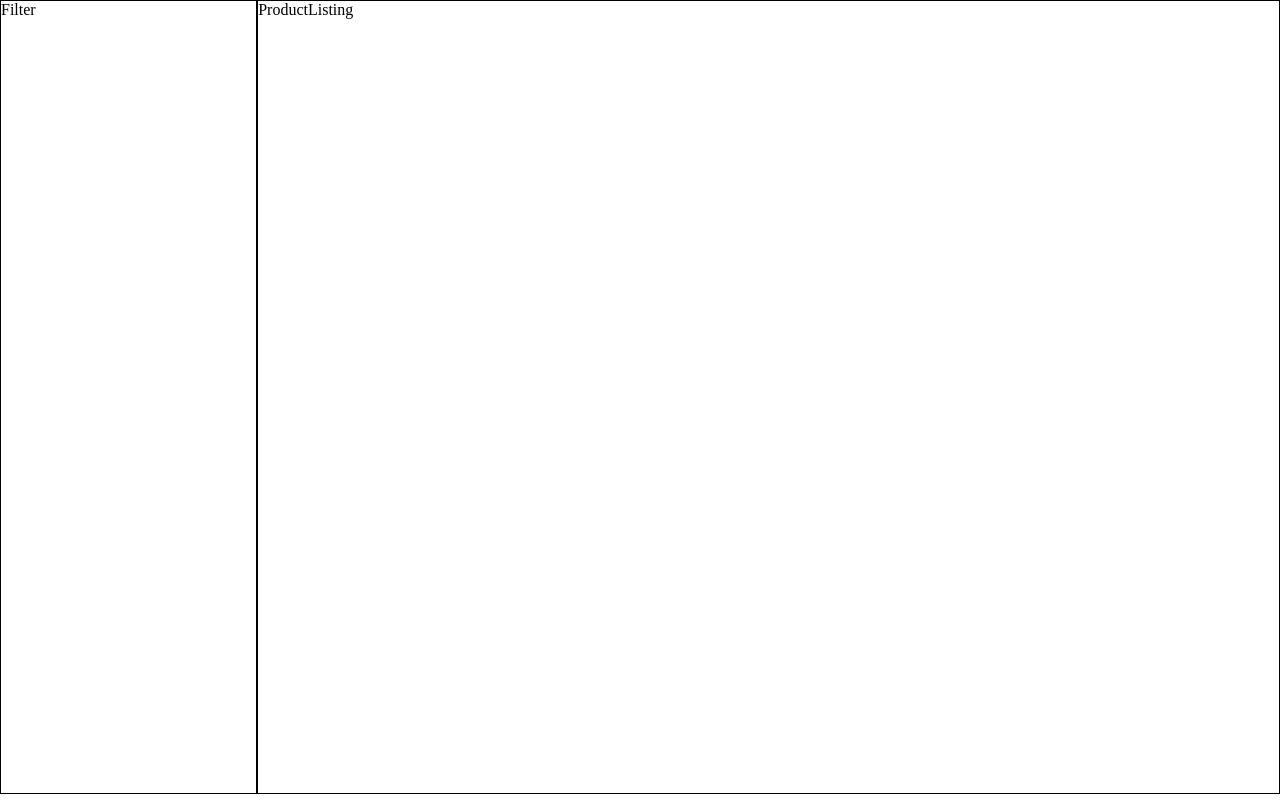
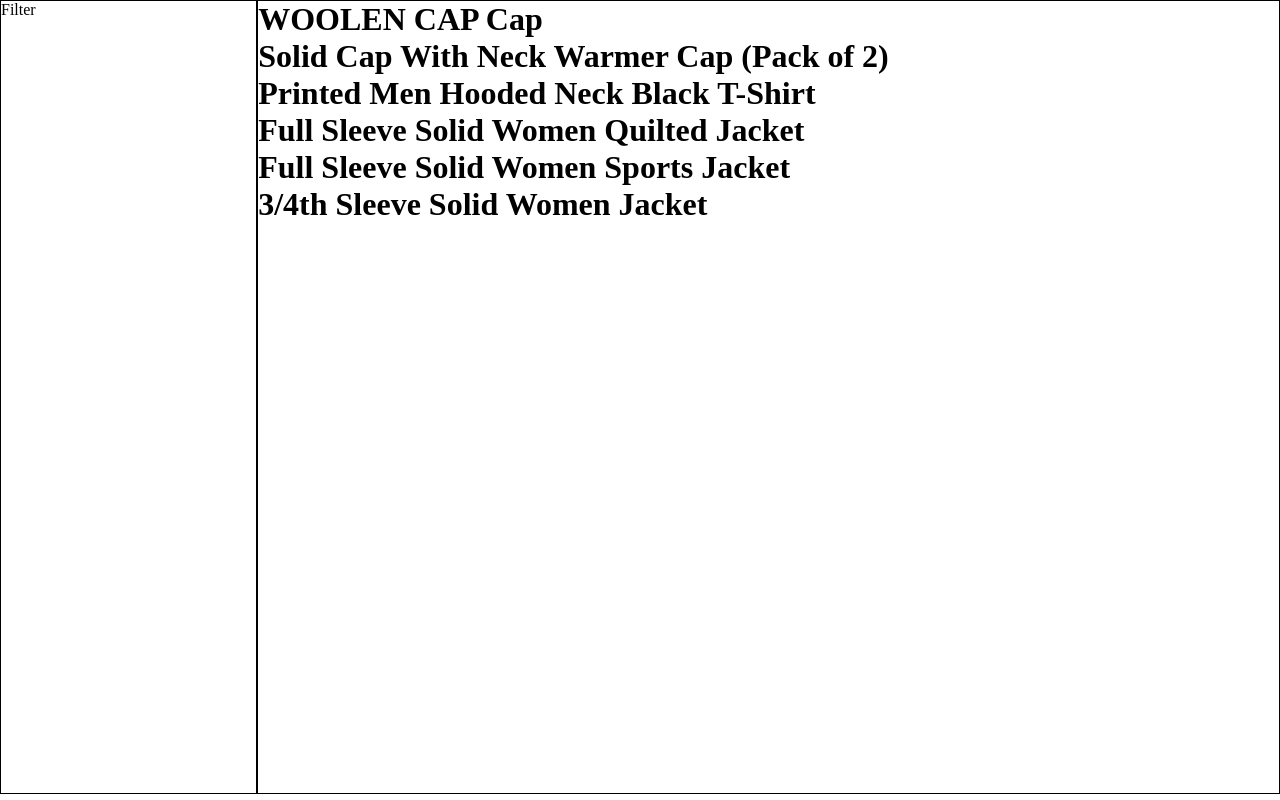
Before and after one commit to 7777chaitanya/roc8-take-home-flipkart, a React (Create React App) app: page / in a window 1280 px wide. Built offline with nearby package versions, Linux system fonts and the light colour scheme.

Commit message:
Added : render product data in child components

```diff
--- a/src/components/ProductListing/ProductListing.jsx
+++ b/src/components/ProductListing/ProductListing.jsx
@@ -1,13 +1,20 @@
 import React, { useContext } from "react";
 import useStyles from "./styles";
 import { FilterStatesContext } from "../../contexts/FilterStatesContext";
+import Products from "./Products/Products";
 
 const ProductListing = () => {
   const classes = useStyles();
-  const { filterState, setFilterState } = useContext(FilterStatesContext);
+  const { filterState, setFilterState, productsToRender } =
+    useContext(FilterStatesContext);
+  console.log("produtlisting => ", productsToRender);
 
   console.log("prod list => ", filterState);
-  return <div className={classes.productListingBody}>ProductListing</div>;
+  return (
+    <div className={classes.productListingBody}>
+      <Products />
+    </div>
+  );
 };
 
 export default ProductListing;
--- /dev/null
+++ b/src/components/ProductListing/Products/EachProductCard/EachProductCard.jsx
@@ -0,0 +1,13 @@
+import React from "react";
+
+const EachProductCard = ({ eachItem }) => {
+  console.log(eachItem)
+  return (
+    <div>
+      <h1>{eachItem.productName}</h1>
+
+    </div>
+  );
+};
+
+export default EachProductCard;
--- /dev/null
+++ b/src/components/ProductListing/Products/Products.jsx
@@ -0,0 +1,18 @@
+import React, { useContext } from "react";
+import { FilterStatesContext } from "../../../contexts/FilterStatesContext";
+import EachProductCard
+ from "./EachProductCard/EachProductCard";
+const Products = () => {
+  const { filterState, setFilterState, productsToRender } =
+    useContext(FilterStatesContext);
+  console.log("proudctssss", productsToRender);
+  return (
+    <div>
+      {productsToRender?.map((eachItem) => (
+        <EachProductCard eachItem={eachItem} />
+      ))}
+    </div>
+  );
+};
+
+export default Products;
--- a/src/contexts/FilterStatesContext.jsx
+++ b/src/contexts/FilterStatesContext.jsx
@@ -1,11 +1,15 @@
 import React, { createContext, useEffect, useState } from "react";
+import database from "../database.json";
 
 export const FilterStatesContext = createContext();
 
 export const FilterStatesProvider = ({ children }) => {
   const [filterState, setFilterState] = useState(false);
+  let productsToRender = database.products;
 
-  const value = { filterState, setFilterState };
+  const value = { filterState, setFilterState, productsToRender };
+
+  console.log("context => ", productsToRender);
 
   return (
     <FilterStatesContext.Provider value={value}>
--- a/src/database.json
+++ b/src/database.json
@@ -1,5 +1,5 @@
 {
-  "products ": [
+  "products": [
     {
       "brand": "Versace",
       "productName": "WOOLEN CAP Cap",
```
Also changed, not shown: src/components/ProductListing/Products/EachProductCard/styles.js (added, +7 -0 lines), src/components/ProductListing/Products/styles.js (added, +7 -0 lines).
